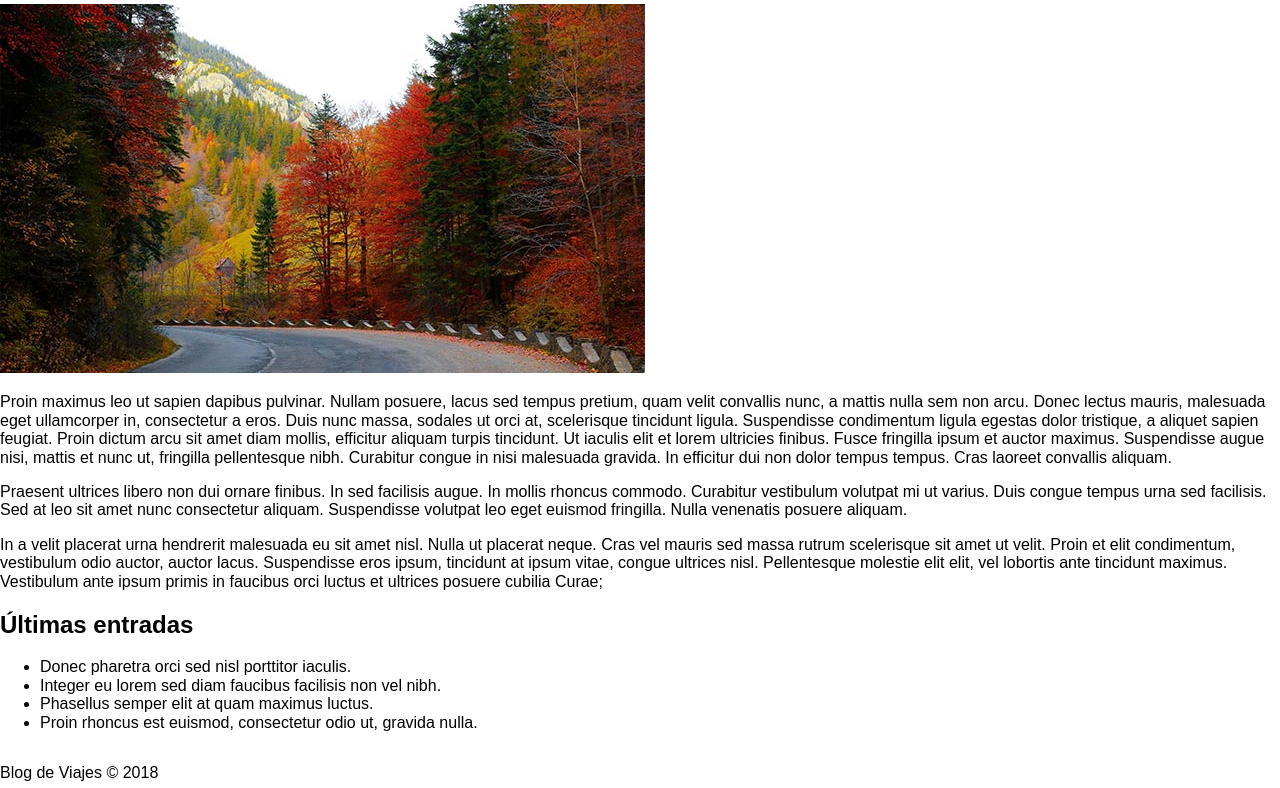
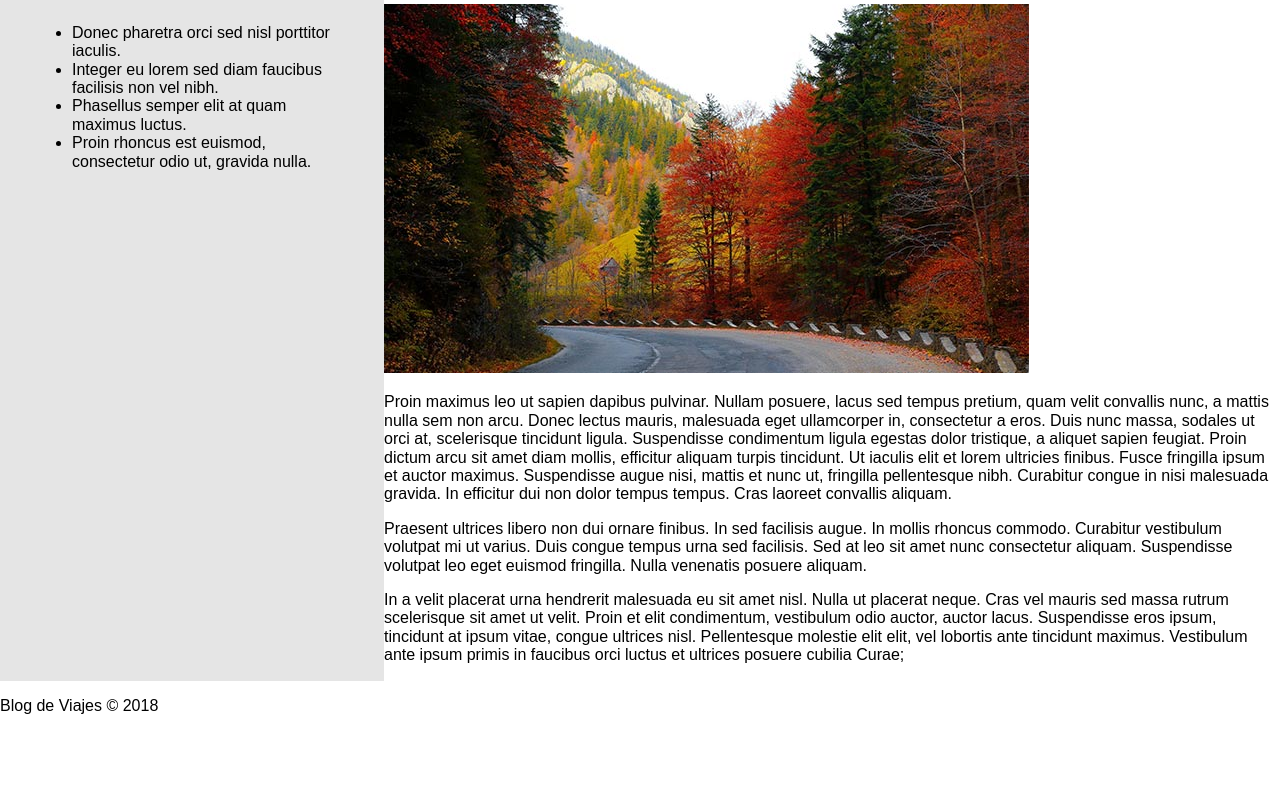
Before and after one commit to jcarlosj/CSSGrid-Flexbox-5-Holy-Grail-Layout-U-JPdTV, a plain HTML site: page index.html in a window 1280 px wide. Shown: the part 251-1039 px from the top of the page. After the commit the page ends 982 px from the top, so only its background shows below. Drawn offline with nearby package versions, Linux system fonts and the light colour scheme.

Commit message:
+ Style (Mobile/Desktop): Sitebar

```diff
--- a/css/styles.css
+++ b/css/styles.css
@@ -10,6 +10,7 @@ body {
     font-family: Arial, Helvetica, sans-serif;
 }
 
+/* Site Header */
 .site-header {
     display: flex;
     justify-content: center;
@@ -20,6 +21,7 @@ img {
     max-width: 100%;    /* Hace las imágenes autoajustables RWD */
 }
 
+/* Main Navigation */
 .navigation {
     background-color: #05BAE6;
 }
@@ -45,3 +47,18 @@ img {
         flex-direction: row;
     }
 }
+
+/* Main Container */
+.sidebar {
+    background-color: #E5E5E5;
+    padding: 2rem;
+}
+@media screen and ( min-width: 768px ) {
+    .container {
+        display: flex;
+    }
+    .sidebar {
+        flex: 0 0 30%;
+        order: -1;
+    }
+}
```
